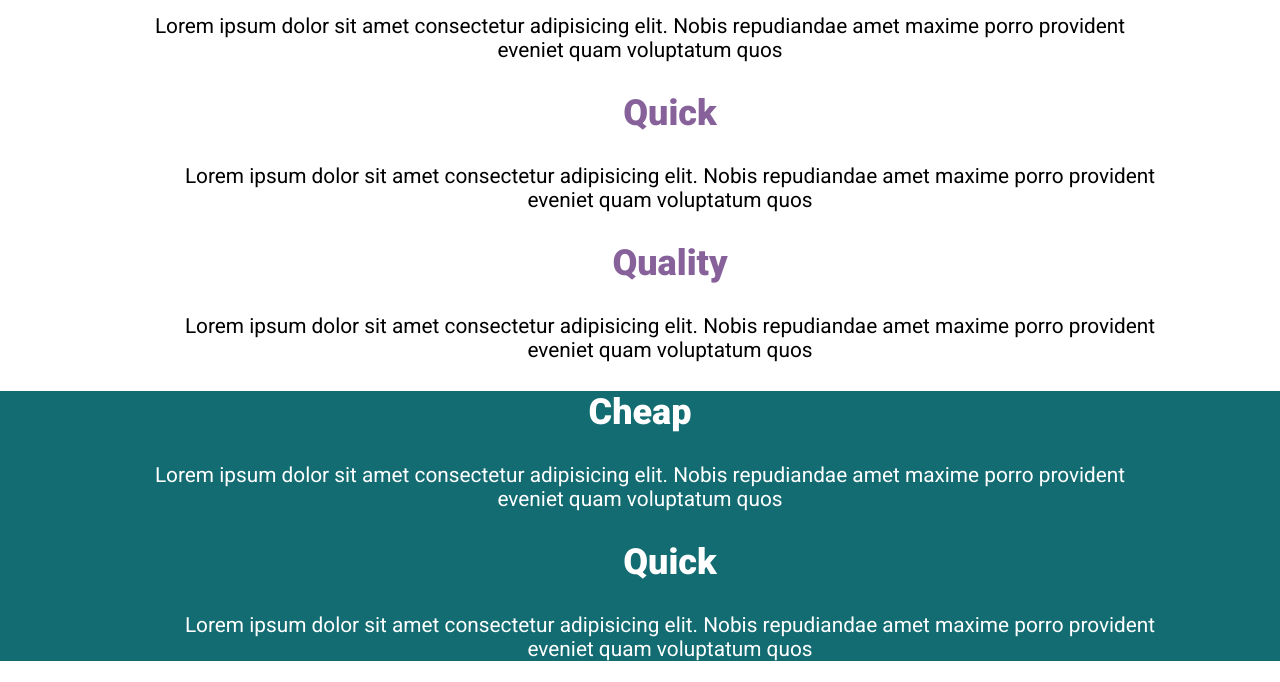
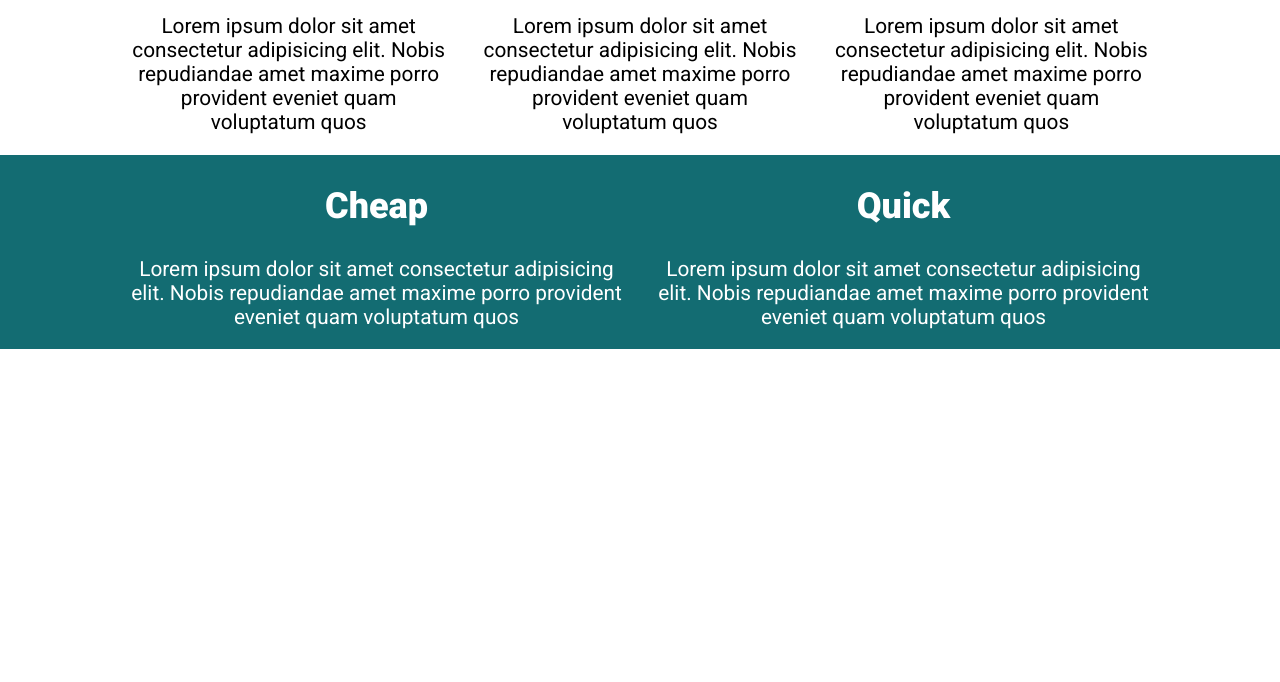
Before and after one commit to DouglasVDM/Conquering-Responsive-Layouts, a plain HTML site: page flexbox-challenge01/index.html in a window 1280 px wide. Shown: the part 631-1313 px from the top of the page. After the commit the page ends 980 px from the top, so only its background shows below. Drawn offline with Linux system fonts and the light colour scheme.

Commit message:
container=maxwidth + display flex on children

```diff
--- a/flexbox-challenge01/index.html
+++ b/flexbox-challenge01/index.html
@@ -39,7 +39,7 @@
     </div>
   </div>
   <div class="about">
-    <div class="container d-flex">
+    <div class="container row">
       <div class="col">
         <h2 class="about__title">Cheap</h2>
         <p>
@@ -70,7 +70,7 @@
     </div>
   </div>
   <div class="footer">
-    <div class="container d-flex">
+    <div class="container row">
       <div class="col">
         <h2 class="footer__title">Cheap</h2>
         <p>
```
